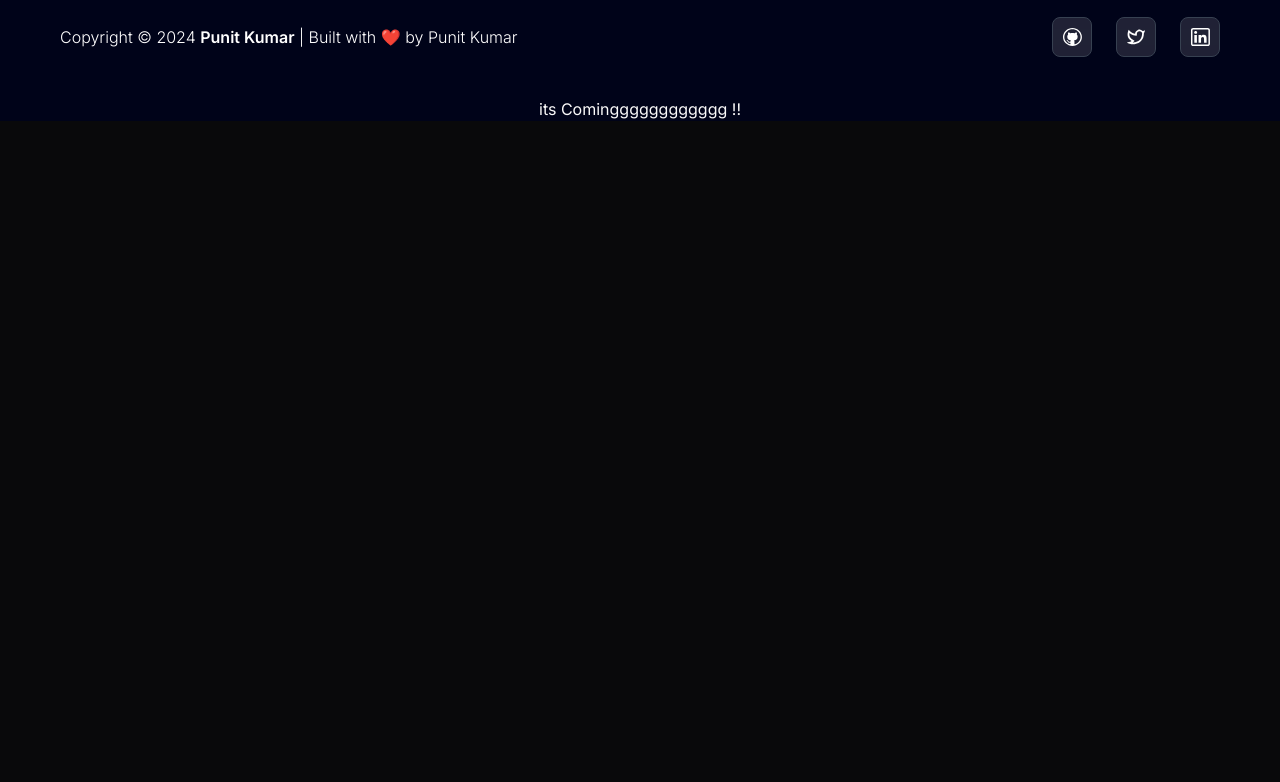
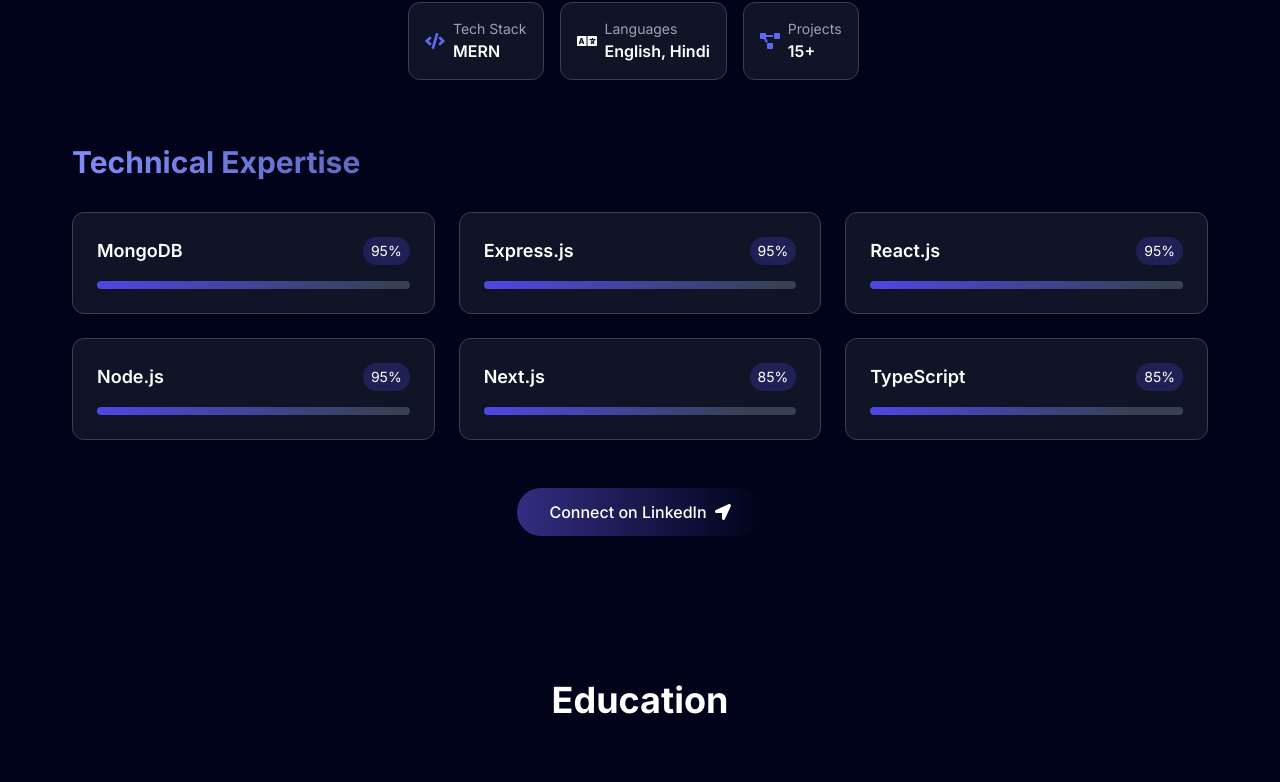
Before and after one commit to flywithpunitt/Punit.developer, a Next.js app: page / in a window 1280 px wide. Shown: the part 1247-2029 px from the top of the page. Before the commit the page ends 1368 px from the top, so only its background shows below. Built offline with nearby package versions, Linux system fonts and the light colour scheme.

Commit message:
new changes

```diff
--- a/app/page.tsx
+++ b/app/page.tsx
@@ -3,9 +3,9 @@
 import { navItems } from "@/data";
 import { FloatingNav } from "@/components/ui/FloatingNavbar";
 import Hero from "@/components/Hero";
-
+import AboutSection from "@/components/AboutSection";
 import Footer from "@/components/Footer";
-
+import Education from "@/components/Education";
 
 const Home = () => {
   return (
@@ -13,10 +13,10 @@
        <div className="max-w-7xl w-full">
         <FloatingNav navItems={navItems} />
         <Hero />
-        {/* <AboutSection />
-        <Grid />
-        <RecentProjects />
-        <Education /> */}
+        <AboutSection />
+        {/* <Grid />
+        <RecentProjects /> */}
+        <Education />
         <Footer />
       </div>
       <h1>its Comingggggggggggg !!</h1>
```
